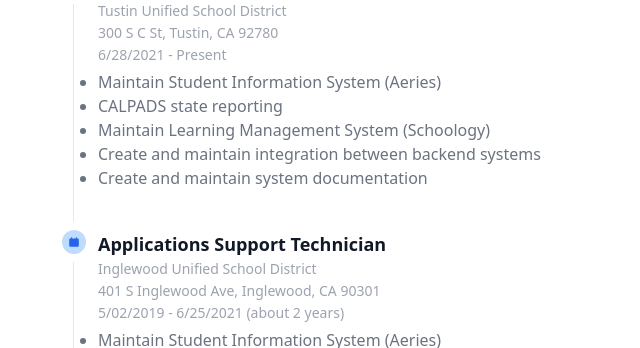
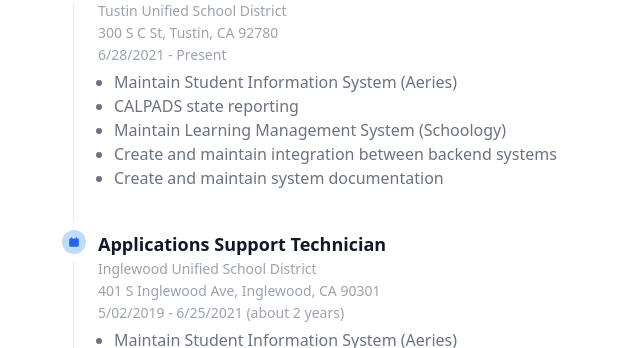
Before and after one commit to manuellara/manuellaraResumeWebsite, a Next.js app: page / in a window 1280 px wide. Shown: the part 452-800 px from the top of the page, without its empty margins (319-959 px from the left). Built offline with nearby package versions, Linux system fonts and the light colour scheme.

Commit message:
update timeline list

```diff
--- a/components/Timeline.js
+++ b/components/Timeline.js
@@ -81,7 +81,7 @@
                     <ul className="mb-4 text-base font-normal text-gray-500 dark:text-gray-400 list-disc">
                         {
                             item.discription.map((d, index) => (
-                                <li key={index}>
+                                <li key={index} className='ml-4'>
                                     {d.desc}
                                 </li>
                             ))
```
